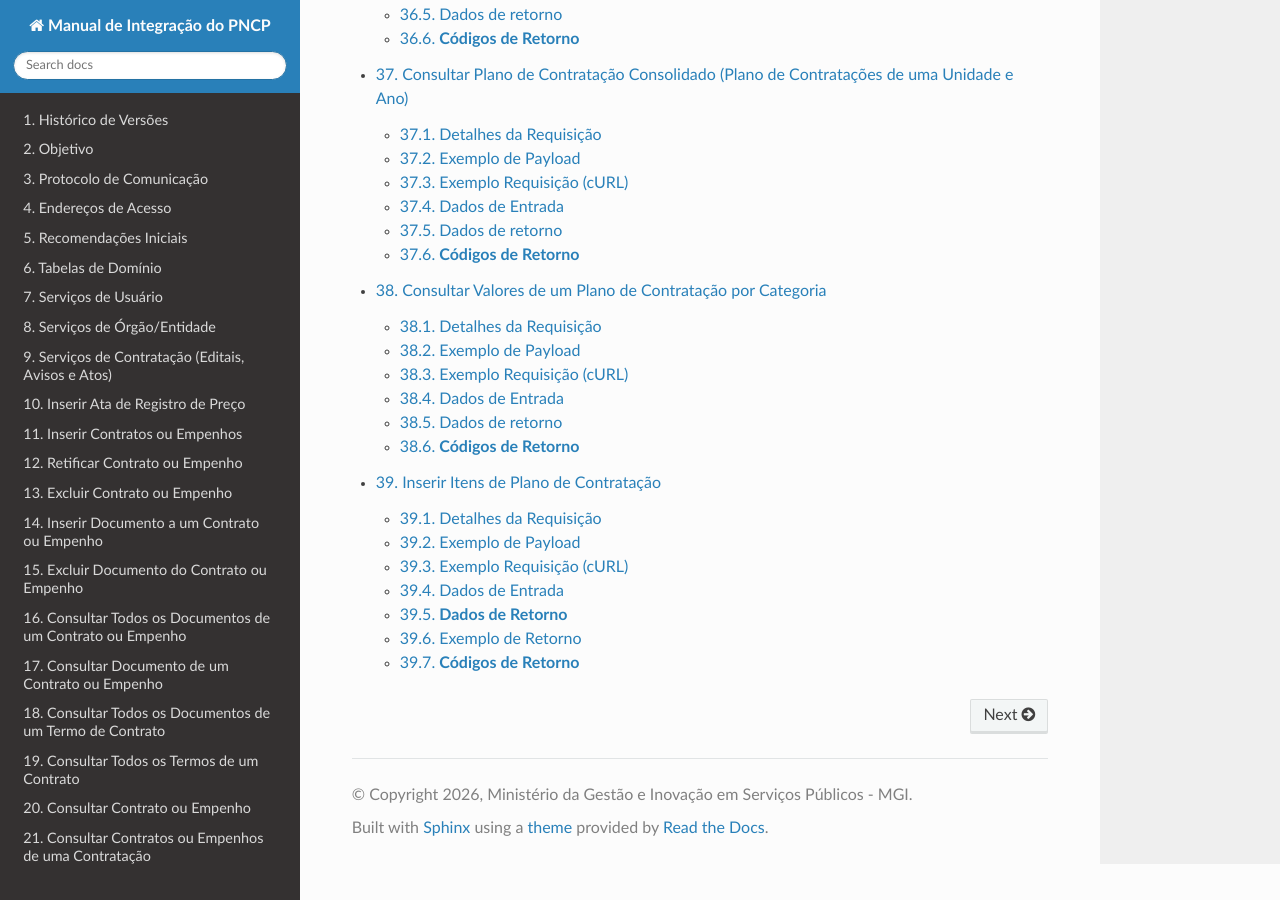
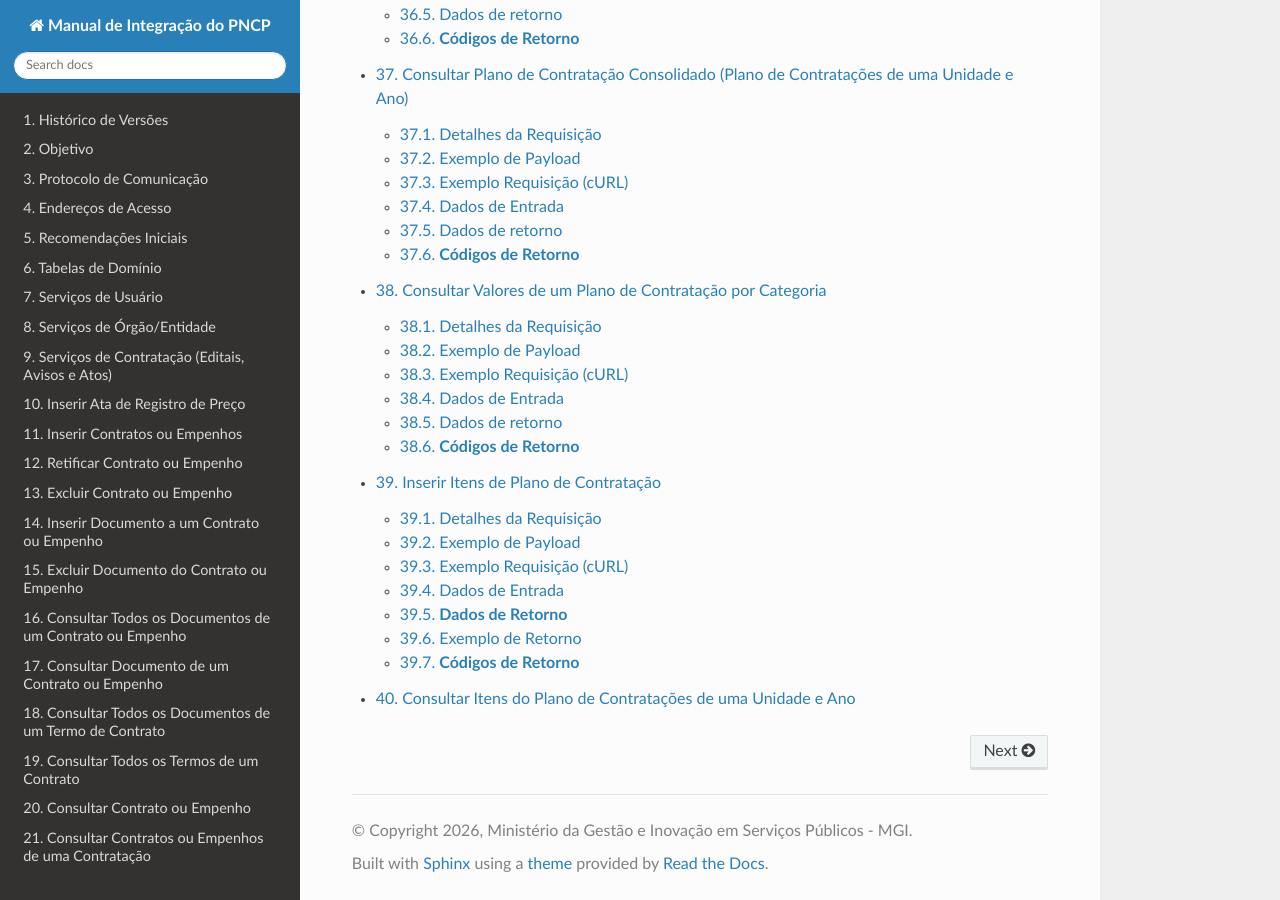
Before and after one commit to carlosmgi/Manual-de-Integracao-do-PNCP, a Sphinx documentation site: the page built from docs/source/index.rst, in a window 1280 px wide and 900 px high, scrolled down 18323 px. Built offline with Sphinx 7.4.7 and the Read the Docs theme 3.1.0, drawn with Linux system fonts in a browser that asks for light colours; pages that are not in the unit, such as notebooks, are missing from menus.

Commit message:
Update index.rst

```diff
--- a/docs/source/index.rst
+++ b/docs/source/index.rst
@@ -57,3 +57,4 @@ Sumário
    Consultar Plano de Contratação Consolidado (Plano de Contratações de uma Unidade e Ano)
    Consultar Valores de um Plano de Contratação por Categoria
    Inserir Itens de Plano de Contratação
+   Consultar Itens do Plano de Contratações de uma Unidade e Ano
```
